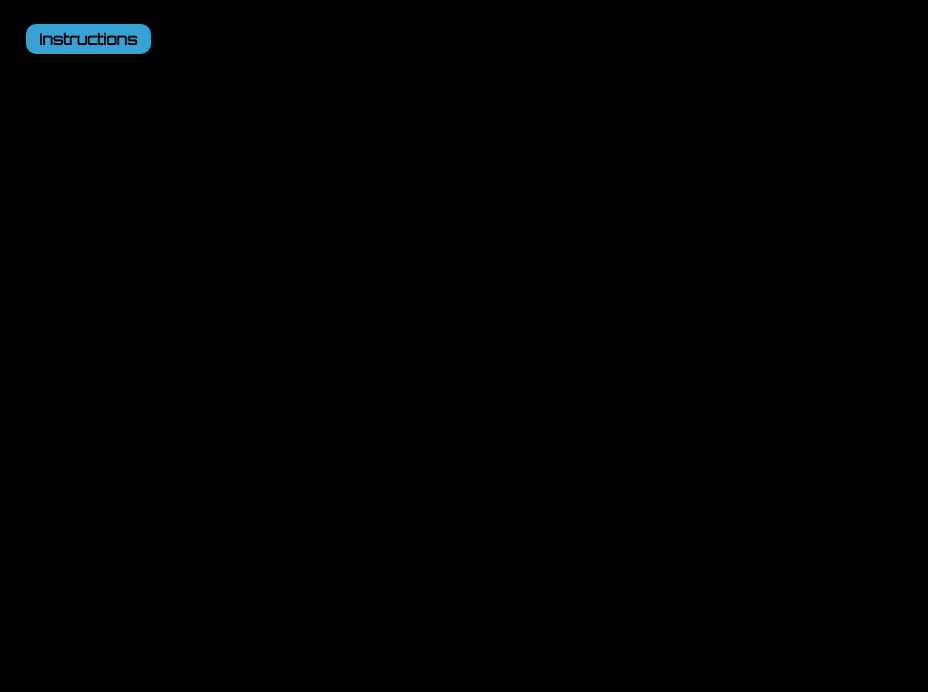
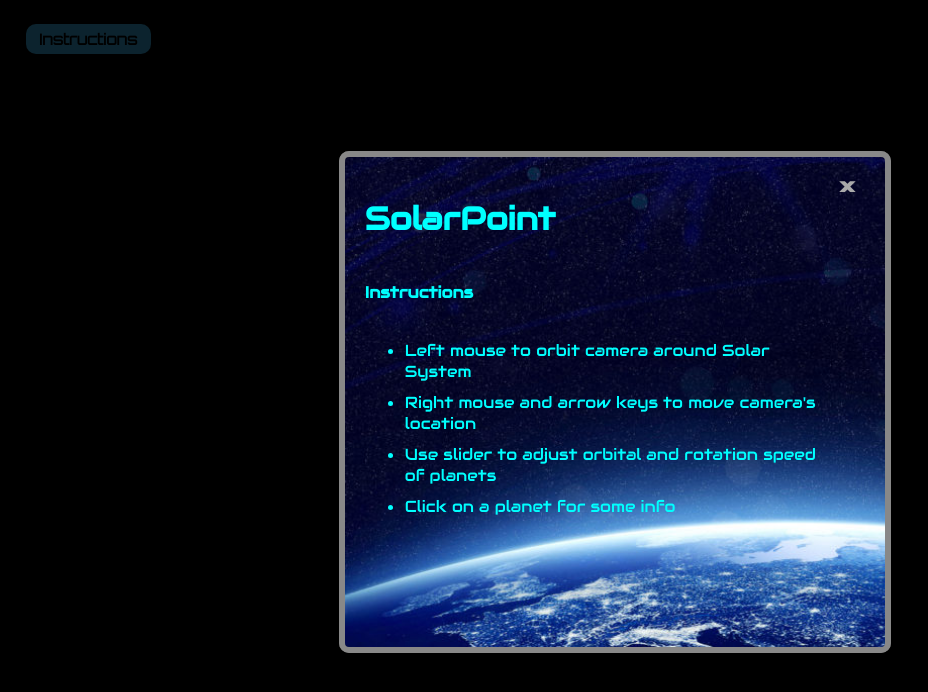
Before and after one commit to ashap94/SolarPoint, a website: page index.html in a window 1280 px wide. Shown: the whole page, without its empty margins (0-928 px from the left). Drawn offline with nearby package versions, Linux system fonts and the light colour scheme.

Commit message:
Instructed user can move camera with arrow keys and made instruction modal appear upon launch

```diff
--- a/css/main.css
+++ b/css/main.css
@@ -19,7 +19,7 @@ body {
 
 /* The Modal (background) */
 .modal {
-  display: none; /* Hidden by default */
+  display: block; /* Hidden by default */
   position: fixed; /* Stay in place */
   z-index: 1; /* Sit on top */
   left: 0;
--- a/index.html
+++ b/index.html
@@ -226,9 +226,9 @@
           <h4>Instructions</h4>
           <ul>
             <li>Left mouse to orbit camera around Solar System</li>
-            <li>Right mouse to move camera's location</li>
+            <li>Right mouse and arrow keys to move camera's location</li>
             <li>Use slider to adjust orbital and rotation speed of planets</li>
-            <li>Click on a planet for INFO</li>
+            <li>Click on a planet for some info</li>
             <!-- <li>Click on a planet for info</li> -->
           </ul>
         </div>
```
